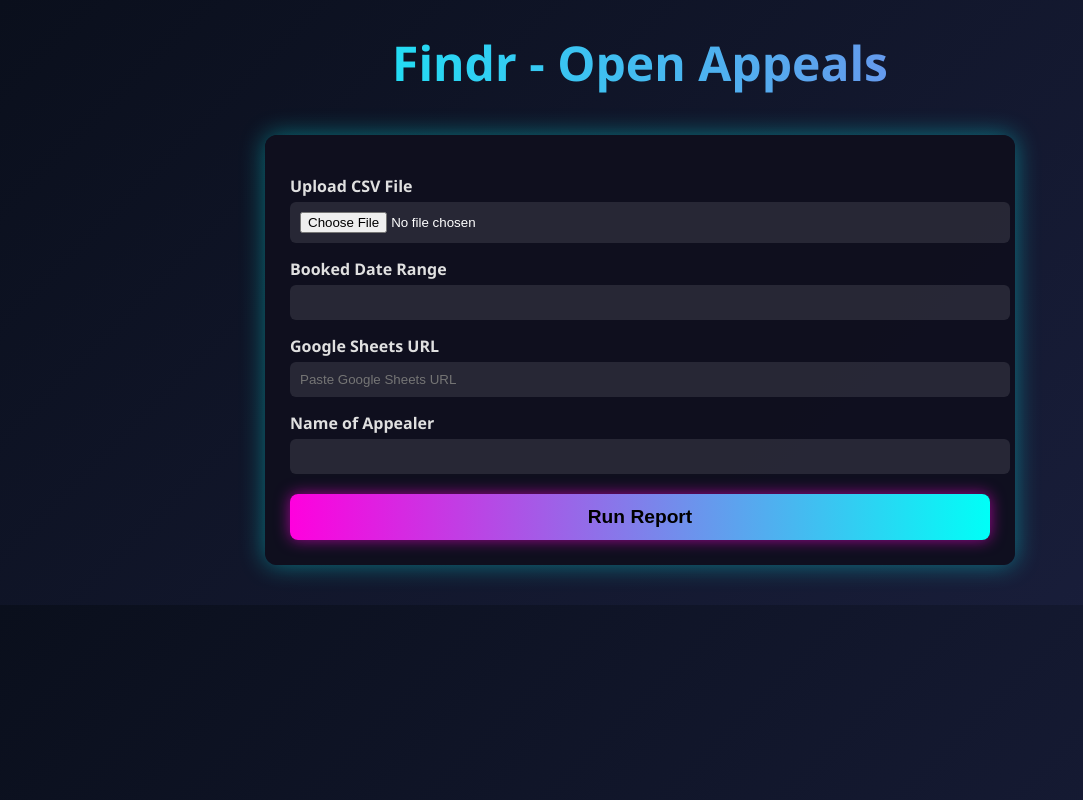
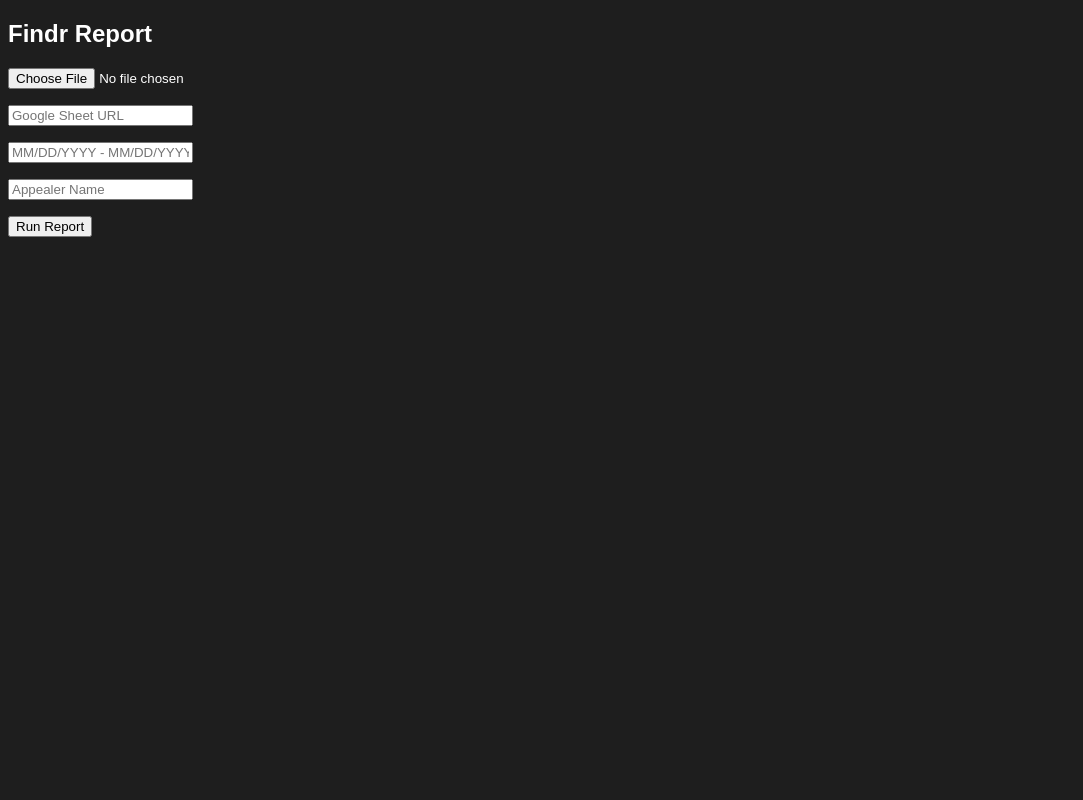
Before and after one commit to daniel-yesa/Findr, a Flask app: page / in a window 1280 px wide. Shown: the whole page, without its empty margins (0-1083 px from the left). Run offline with Flask 3, Linux system fonts and the light colour scheme; some libraries are stand-ins or nearby versions.

Commit message:
Update index.html

```diff
--- a/Findr-flask/templates/index.html
+++ b/Findr-flask/templates/index.html
@@ -1,168 +1,75 @@
 <!DOCTYPE html>
-<html lang="en">
+<html>
 <head>
-<meta charset="UTF-8">
-<title>Findr - Open Appeals</title>
-<meta name="viewport" content="width=device-width, initial-scale=1.0">
-
-<!-- jQuery & Date Range Picker -->
-<script src="https://code.jquery.com/jquery-3.6.0.min.js"></script>
-<link rel="stylesheet" type="text/css" href="https://cdn.jsdelivr.net/npm/daterangepicker/daterangepicker.css" />
-<script type="text/javascript" src="https://cdn.jsdelivr.net/momentjs/latest/moment.min.js"></script>
-<script type="text/javascript" src="https://cdn.jsdelivr.net/npm/daterangepicker/daterangepicker.min.js"></script>
-
+    <title>Findr Report</title>
+    <link rel="stylesheet" href="https://cdn.jsdelivr.net/npm/daterangepicker/daterangepicker.css" />
     <style>
-    body {
-        background: linear-gradient(135deg, #0a0f1c, #1a1f3d);
-        font-family: 'Segoe UI', sans-serif;
-        color: #e0e0e0;
-        margin: 0;
-        padding: 0;
-    }
-
-    /* Animated cyberpunk title */
-    h1 {
-        text-align: center;
-        font-size: 3em;
-        background: linear-gradient(90deg, #ff00de, #00fff7, #ff00de);
-        background-size: 300% 300%;
-        -webkit-background-clip: text;
-        -webkit-text-fill-color: transparent;
-        animation: neonShift 4s infinite linear;
-        margin-top: 30px;
-    }
-
-    @keyframes neonShift {
-        0% { background-position: 0% 50%; }
-        50% { background-position: 100% 50%; }
-        100% { background-position: 0% 50%; }
-    }
-
-    /* Form container */
-    .form-container {
-        max-width: 700px;
-        margin: 40px auto;
-        background: rgba(15, 15, 30, 0.95);
-        padding: 25px;
-        border-radius: 12px;
-        box-shadow: 0 0 25px rgba(0,255,255,0.4);
-    }
-
-    label {
-        font-weight: bold;
-        display: block;
-        margin-top: 15px;
-    }
-
-    input[type="file"], input[type="text"] {
-        width: 100%;
-        padding: 10px;
-        border-radius: 6px;
-        border: none;
-        margin-top: 5px;
-        background: rgba(255,255,255,0.1);
-        color: white;
-    }
-
-    /* Neon button */
-    button {
-        margin-top: 20px;
-        width: 100%;
-        padding: 12px;
-        background: linear-gradient(90deg, #ff00de, #00fff7);
-        border: none;
-        border-radius: 8px;
-        font-size: 1.2em;
-        color: black;
-        font-weight: bold;
-        cursor: pointer;
-        box-shadow: 0 0 15px rgba(255,0,222,0.6);
-        transition: transform 0.2s;
-    }
-
-    button:hover {
-        transform: scale(1.05);
-        box-shadow: 0 0 25px rgba(0,255,255,0.8);
-    }
-
-    /* Tables styling */
-    .tables-container {
-        max-width: 95%;
-        margin: 40px auto;
-    }
-
-    table {
-        width: 100%;
-        border-collapse: collapse;
-        margin-bottom: 30px;
-        border-radius: 8px;
-        overflow: hidden;
-    }
-
-    thead {
-        background: linear-gradient(90deg, #ff00de, #00fff7);
-        color: black;
-    }
-
-    th, td {
-        padding: 10px;
-        border: 1px solid rgba(255,255,255,0.1);
-        text-align: left;
-    }
-
-    tbody tr:nth-child(even) {
-        background: rgba(255,255,255,0.05);
-    }
-
-    /* Force copied cells to be white background */
+        body { background-color: #1e1e1e; color: white; font-family: Arial; }
+        table { border-collapse: collapse; width: 100%; margin-top: 15px; background-color: #2b2b2b; }
+        th, td { padding: 8px; border: 1px solid #444; }
+        th { background-color: #333; }
+        tr:hover { background-color: #444; }
+        /* White background when copying to Excel */
         table td, table th {
-        -webkit-user-select: text;
-        -moz-user-select: text;
-        -ms-user-select: text;
-        user-select: text;
-        background-clip: padding-box;
+            background-color: #ffffff !important;
+            color: #000000 !important;
         }
     </style>
 </head>
 <body>
+    <h2>Findr Report</h2>
+    <form method="POST" enctype="multipart/form-data">
+        <p><input type="file" name="csv_file" required></p>
+        <p><input type="text" name="sheet_url" placeholder="Google Sheet URL" required></p>
+        <p><input type="text" name="date_range" id="date_range" placeholder="MM/DD/YYYY - MM/DD/YYYY" required></p>
+        <p><input type="text" name="appealer_name" placeholder="Appealer Name" required></p>
+        <p><button type="submit">Run Report</button></p>
+    </form>
 
-<h1>Findr - Open Appeals</h1>
+    {% if show_results %}
+        <h3>Ontario Open Appeals</h3>
+        <table>
+            <tr>
+                {% for col in ontario[0].keys() %}
+                    <th>{{ col }}</th>
+                {% endfor %}
+            </tr>
+            {% for row in ontario %}
+                <tr>
+                    {% for value in row.values() %}
+                        <td>{{ value }}</td>
+                    {% endfor %}
+                </tr>
+            {% endfor %}
+        </table>
 
-<div class="form-container">
-    <form action="/" method="POST" enctype="multipart/form-data">
-        <label for="csv_file">Upload CSV File</label>
-        <input type="file" name="csv_file" id="csv_file" required>
-
-        <label for="booked_date_range">Booked Date Range</label>
-        <input type="text" name="booked_date_range" id="booked_date_range" required>
-
-        <label for="gsheet_url">Google Sheets URL</label>
-        <input type="text" name="gsheet_url" id="gsheet_url" placeholder="Paste Google Sheets URL" required>
-
-        <label for="appealer_name">Name of Appealer</label>
-        <input type="text" name="appealer_name" id="appealer_name" required>
-
-        <button type="submit">Run Report</button>
-    </form>
-</div>
-
-{% if tables %}
-<div class="tables-container">
-    {% for table_title, table_html in tables.items() %}
-        <h2>{{ table_title }}</h2>
-        <div>{{ table_html | safe }}</div>
+        <h3>Quebec Open Appeals</h3>
+        <table>
+            <tr>
+                {% for col in quebec[0].keys() %}
+                    <th>{{ col }}</th>
                 {% endfor %}
-</div>
+            </tr>
+            {% for row in quebec %}
+                <tr>
+                    {% for value in row.values() %}
+                        <td>{{ value }}</td>
+                    {% endfor %}
+                </tr>
+            {% endfor %}
+        </table>
     {% endif %}
 
+    <script src="https://cdn.jsdelivr.net/jquery/latest/jquery.min.js"></script>
+    <script src="https://cdn.jsdelivr.net/momentjs/latest/moment.min.js"></script>
+    <script src="https://cdn.jsdelivr.net/npm/daterangepicker/daterangepicker.min.js"></script>
     <script>
-    // Initialize date range picker
         $(function() {
-        $('#booked_date_range').daterangepicker({
-            opens: 'left'
+            $('#date_range').daterangepicker({
+                autoUpdateInput: true,
+                locale: { format: 'MM/DD/YYYY' }
             });
         });
     </script>
-
 </body>
 </html>
```
Lines whose indentation alone changed are shown as unchanged.
